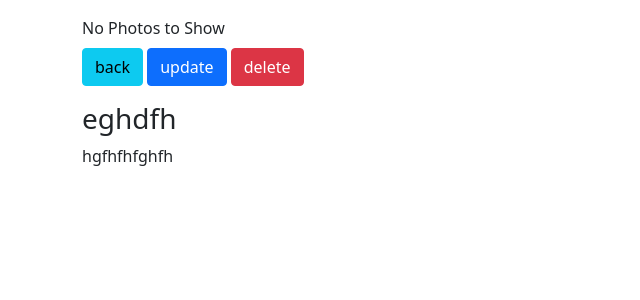
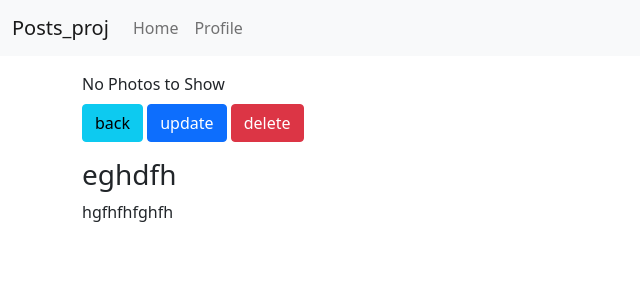
Before and after one commit to MarvelousChester/ksandhu1054_src, a Django app: page /32/ in a window 1280 px wide. Shown: the top 300 px of the page, without its empty margins (0-640 px from the left). Run offline with Django 5.2, Linux system fonts and the light colour scheme; a user stored in the database is signed in; data comes from the database, SQL or seed files in the repository; both versions use the stored data as it was after the commit; some libraries are stand-ins or nearby versions.

Commit message:
Add Final Touches + Add Navbar

```diff
--- a/posts/templates/posts/detail.html
+++ b/posts/templates/posts/detail.html
@@ -19,7 +19,7 @@
                 <h5 class="modal-title" id="exampleModalLabel">Update Post</h5>
                 <button type="button" class="btn-close" data-bs-dismiss="modal" aria-label="Close"></button>
             </div>
-            <div class="modal-body">
+            <div class="modal-body" autocomplete="off">
                 <div id='alert-box'></div>
                 <form id="update-form">
                     {% csrf_token%}
@@ -37,15 +37,16 @@
 <!-- Delete Modal -->
 <div class="modal fade" id="deletePostModal" tabindex="-1" aria-labelledby="exampleModalLabel" aria-hidden="true">
     <div class="modal-dialog">
-        <div class="modal-content">
+        <div class="modal-content" >
             <div class="modal-header">
                 <h5 class="modal-title" id="exampleModalLabel">Delete Post</h5>
                 <button type="button" class="btn-close" data-bs-dismiss="modal" aria-label="Close"></button>
             </div>
-            <div class="modal-body">
+            <div class="modal-body" autocomplete="off">
                 Are you sure you want to delete <b>"{{obj.title}}"</b>?
             </div>
-            <div class="modal-footer"> <form id="delete-form">
+            <div class="modal-footer">
+                <form id="delete-form">
                     {% csrf_token%}
                     <div class="modal-footer">
                         <button type="button" class="btn btn-danger" data-bs-dismiss="modal">close</button>
@@ -67,12 +68,12 @@
             {% endfor%}
         </div>
         <button class="carousel-control-prev" type="button" data-bs-target="#carouselExampleControls" data-bs-slide="prev">
-        <span class="carousel-control-prev-icon" aria-hidden="true"></span>
-        <span class="visually-hidden">Previous</span>
+            <span class="carousel-control-prev-icon" aria-hidden="true"></span>
+            <span class="visually-hidden">Previous</span>
         </button>
         <button class="carousel-control-next" type="button" data-bs-target="#carouselExampleControls" data-bs-slide="next">
-        <span class="carousel-control-next-icon" aria-hidden="true"></span>
-        <span class="visually-hidden">Next</span>
+            <span class="carousel-control-next-icon" aria-hidden="true"></span>
+            <span class="visually-hidden">Next</span>
         </button>
     </div>
 {% else%}
--- a/posts/templates/posts/main.html
+++ b/posts/templates/posts/main.html
@@ -20,7 +20,7 @@
                     <h5 class="modal-title" id="exampleModalLabel">Create Post</h5>
                     <button type="button" class="btn-close" data-bs-dismiss="modal" aria-label="Close"></button>
                 </div>
-                <div class="modal-body">
+                <div class="modal-body autocomplete="off"">
                     <form id="post-form">
                         {% csrf_token%}
                         {{form|crispy}}
--- a/posts/utils.py
+++ b/posts/utils.py
@@ -1,6 +1,7 @@
 from .models import Post
 from profiles.models import Profile
 from django.http import HttpResponse
+from django.shortcuts import redirect
 
 def action_permission(func):
     def wrapper(request, **kwargs):
@@ -12,6 +13,6 @@ def action_permission(func):
             return func(request, **kwargs)
         else:
             print('no')
-            return HttpResponse('access denied - you need to be the author of the post in order to delete it')
+            return redirect('posts:main-board')
 
     return wrapper
--- a/posts/views.py
+++ b/posts/views.py
@@ -5,6 +5,8 @@ from .forms import PostForm
 from profiles.models import Profile
 from .utils import action_permission
 from django.contrib.auth.decorators import login_required
+from django.shortcuts import redirect
+
 # Create your views here.
 
 @login_required
@@ -50,7 +52,7 @@ def load_post_data_view(request, num_posts):
             }
             data.append(item)
         return JsonResponse({'data':data[lower:upper], 'size': size})
-    return JsonResponse({'msg': 'access denied'})
+    return redirect({'posts:main-board'})
 
 @login_required
 def post_detail_data_view(request, pk):
@@ -78,7 +80,7 @@ def like_unlike_post(request):
             liked = True
             obj.liked.add(request.user)
         return JsonResponse({'liked': liked, 'count': obj.like_count})
-    return JsonResponse({'msg': 'access denied'})
+    return redirect({'posts:main-board'})
 
 @login_required
 def post_detail(request, pk):
@@ -108,7 +110,7 @@ def update_post(request, pk):
             'title': new_title,
             'body': new_body,
         })
-    return JsonResponse({'msg': 'access denied'})
+    return redirect({'posts:main-board'})
 
 @action_permission
 @login_required
@@ -117,10 +119,8 @@ def delete_post(request, pk):
     if request.headers.get('x-requested-with') == 'XMLHttpRequest':
         obj.delete()
         return JsonResponse({})
-    return JsonResponse({'msg': 'access denied'})
+    return redirect({'posts:main-board'})
 
-def hello_world_view(request):
-    return JsonResponse({'text': 'Hello World'})
 
 def image_upload_view(request):
     if request.method == 'POST':
--- a/profiles/views.py
+++ b/profiles/views.py
@@ -21,5 +21,4 @@ def my_profile_view(request):
         'obj': obj,
         'form': form,
     }
-
     return render(request, 'profiles/main.html', context)
--- a/templates/base.html
+++ b/templates/base.html
@@ -27,7 +27,7 @@
   </head>
   <body>
     {% include "navbar.html" %}
-    <div class="container mt-3">
+    <div class="container mt-3 mb-3">
         {% block content %}
         {% endblock content %}
     </div>
--- a/templates/navbar.html
+++ b/templates/navbar.html
@@ -0,0 +1,21 @@
+{% url 'posts:main-board' as path_to_home %}
+{% url 'profiles:my-profile' as path_to_my_profile%}
+
+<nav class="navbar navbar-expand-lg navbar-light bg-light">
+    <div class="container-fluid">
+      <a class="navbar-brand" href="{{path_to_home}}">Posts_proj</a>
+      <button class="navbar-toggler" type="button" data-bs-toggle="collapse" data-bs-target="#navbarNav" aria-controls="navbarNav" aria-expanded="false" aria-label="Toggle navigation">
+        <span class="navbar-toggler-icon"></span>
+      </button>
+      <div class="collapse navbar-collapse" id="navbarNav">
+        <ul class="navbar-nav">
+          <li class="nav-item" >
+            <a class="nav-link {% if request.path == path_to_home %}active{% endif %}" aria-current="page" href="{{path_to_home }}">Home</a>
+        </li>
+          <li class="nav-item">
+            <a class="nav-link {% if request.path == path_to_my_profile %}active{% endif %}" aria-current="page" href="{{path_to_my_profile }}">Profile</a>
+        </li>
+        </ul>
+      </div>
+    </div>
+  </nav>
```
Also changed, not shown: db.sqlite3, media/photos/blank-profile-picture-973460_1280_Bze1YhG.png (added).
